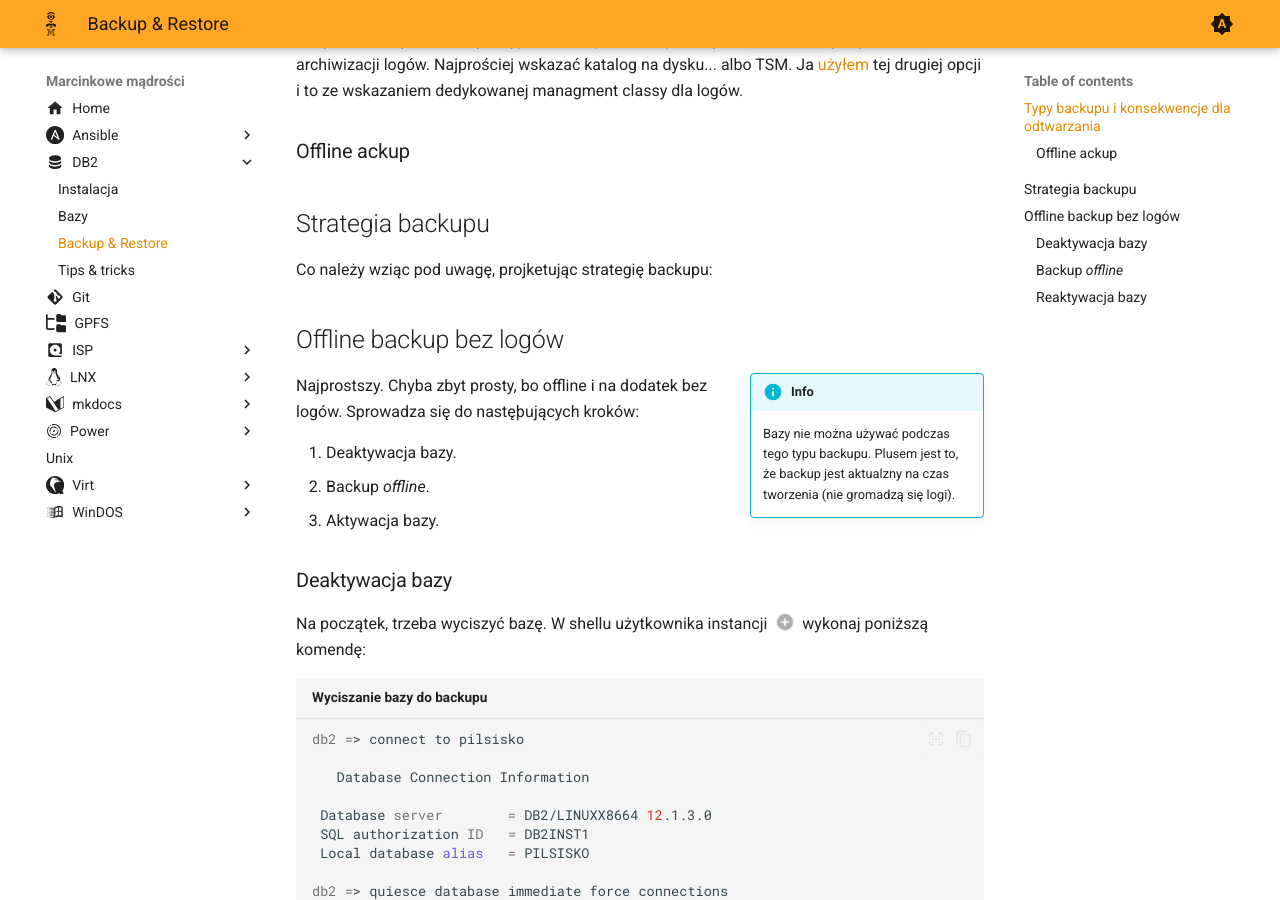
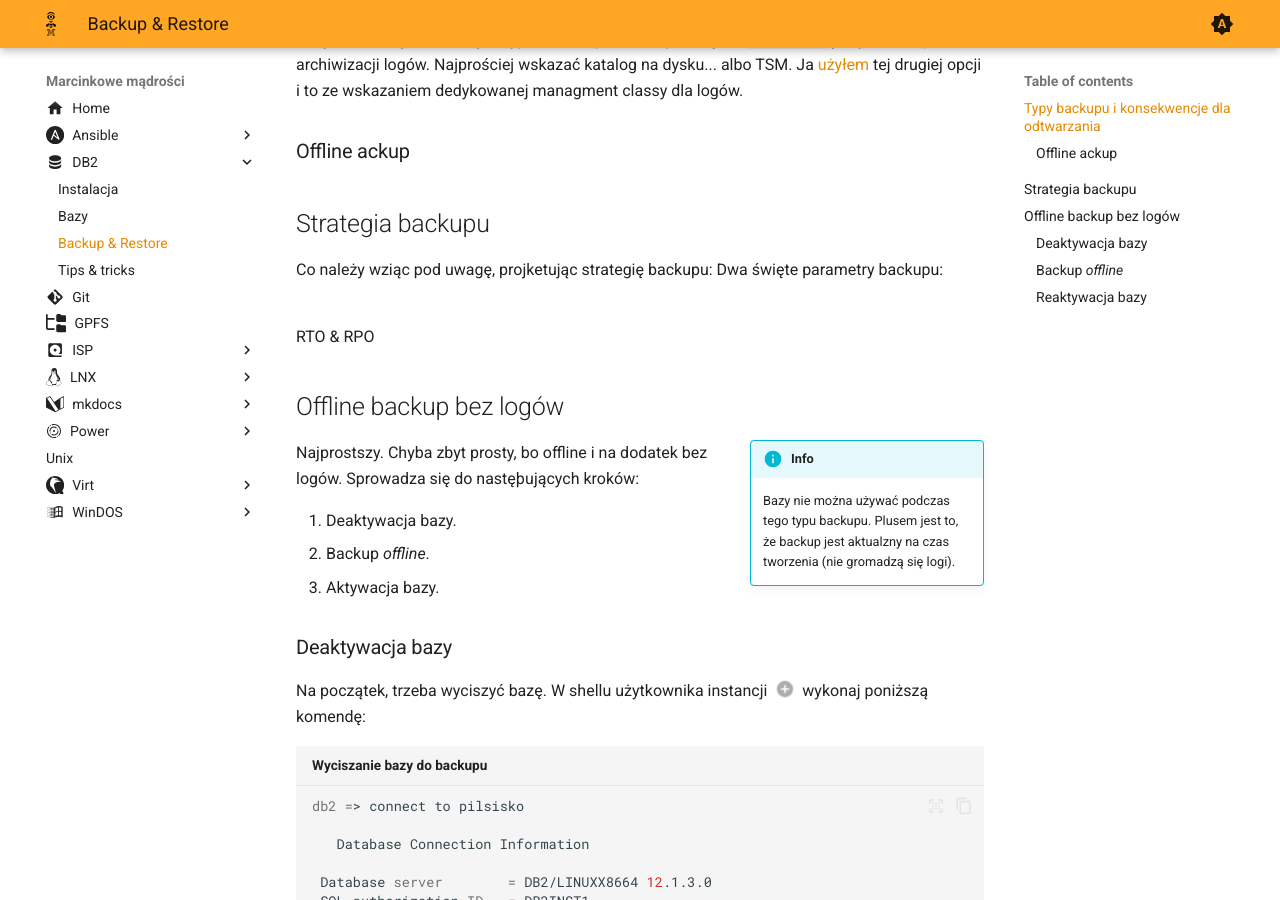
Before and after one commit to stecenator/notki, an MkDocs documentation site: the page built from docs/db2/back_n_rest.md, in a window 1280 px wide and 900 px high, scrolled down 589 px. Built offline with MkDocs 1.6.1 and Material for MkDocs 9.7.7, drawn with Linux system fonts in a browser that asks for light colours.

Commit message:
Kosmetyka przy DB2

````diff
--- a/docs/db2/back_n_rest.md
+++ b/docs/db2/back_n_rest.md
@@ -24,7 +24,11 @@ IBM DB2 po wyjęciu z pudełka, działa w trybie bez archiwizacji logów, co do
 ## Strategia backupu
 
 Co należy wziąc pod uwagę, projketując strategię backupu:
+Dwa święte parametry backupu:
 
+<br>
+RTO & RPO
+<br>
 
 ## Offline backup bez logów
 
@@ -106,7 +110,7 @@ DIBITU_DB2          /PILSISKO              1     DB2/LIN-     API:DB2/-
 
 Reaktywacja bazy odbywa się komendą:
 
-```shell title="Reaktywacja bazy po backupie"
+```sh title="Reaktywacja bazy po backupie"
 db2 => activate database pilsisko
 ```
 
````
Also changed, not shown: docs/db2/db.md (+1 -0 lines).
